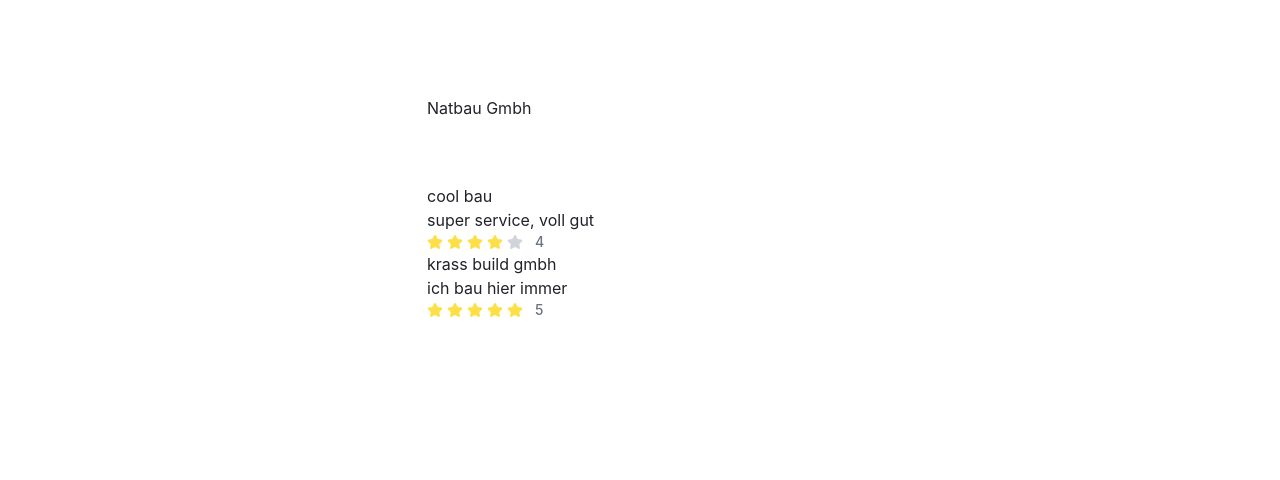
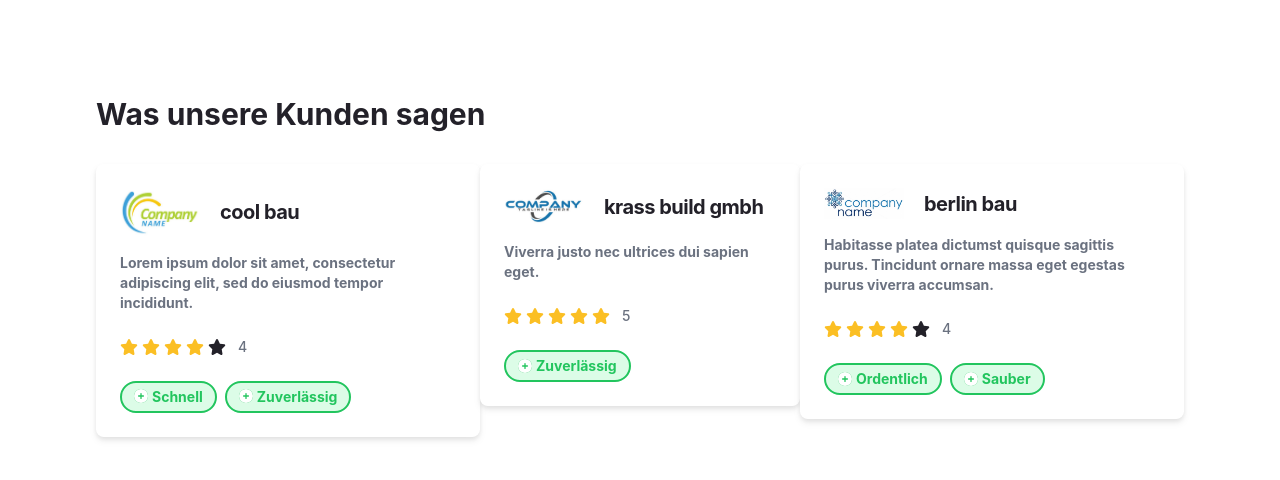
Before and after one commit to valehob/natbau, a Gatsby site: page / in a window 1280 px wide. Built offline with nearby package versions, Linux system fonts and the light colour scheme; Gatsby itself is replaced by a stand-in of ours.

Commit message:
better design

```diff
--- a/gatsby-config.js
+++ b/gatsby-config.js
@@ -25,5 +25,6 @@ module.exports = {
         component: require.resolve(`./src/components/layout`),
       },
     },
+    "gatsby-plugin-fontawesome-css"
   ]
 };
--- a/package.json
+++ b/package.json
@@ -15,8 +15,12 @@
     "clean": "gatsby clean"
   },
   "dependencies": {
+    "@fortawesome/fontawesome-svg-core": "^6.4.2",
+    "@fortawesome/free-solid-svg-icons": "^6.4.2",
+    "@fortawesome/react-fontawesome": "^0.2.0",
     "autoprefixer": "^10.4.15",
     "gatsby": "^5.12.4",
+    "gatsby-plugin-fontawesome-css": "^1.2.0",
     "gatsby-plugin-google-gtag": "^5.12.0",
     "gatsby-plugin-image": "^3.12.0",
     "gatsby-plugin-layout": "^4.12.0",
--- a/src/components/layout.js
+++ b/src/components/layout.js
@@ -2,7 +2,7 @@ import React from "react"
 
 export default function Layout({ children }) {
   return (
-    <div style={{ margin: '0 auto', maxWidth: 650, padding: '0 1rem' }}>
+    <div>
       {children}
     </div>
   )
--- a/src/components/rating.js
+++ b/src/components/rating.js
@@ -1,4 +1,6 @@
 import * as React from "react"
+import { FontAwesomeIcon } from '@fortawesome/react-fontawesome'
+import { faStar } from "@fortawesome/free-solid-svg-icons"
 
 const Rating = (props) => {
 
@@ -6,9 +8,7 @@ const Rating = (props) => {
         let content = [];
         for (let i = 0; i < count; i++) {
             content.push(
-                <svg class="w-4 h-4 text-yellow-300 mr-1" aria-hidden="true" xmlns="http://www.w3.org/2000/svg" fill="currentColor" viewBox="0 0 22 20">
-                <path d="M20.924 7.625a1.523 1.523 0 0 0-1.238-1.044l-5.051-.734-2.259-4.577a1.534 1.534 0 0 0-2.752 0L7.365 5.847l-5.051.734A1.535 1.535 0 0 0 1.463 9.2l3.656 3.563-.863 5.031a1.532 1.532 0 0 0 2.226 1.616L11 17.033l4.518 2.375a1.534 1.534 0 0 0 2.226-1.617l-.863-5.03L20.537 9.2a1.523 1.523 0 0 0 .387-1.575Z"/>
-                </svg>
+                <FontAwesomeIcon icon={faStar} className="mr-1 text-amber-400"/>
             );
         }
         return content;
@@ -18,16 +18,14 @@ const Rating = (props) => {
         let content = [];
         for (let i = 0; i < 5-count; i++) {
             content.push(
-                <svg class="w-4 h-4 text-gray-300 mr-1 dark:text-gray-500" aria-hidden="true" xmlns="http://www.w3.org/2000/svg" fill="currentColor" viewBox="0 0 22 20">
-                <path d="M20.924 7.625a1.523 1.523 0 0 0-1.238-1.044l-5.051-.734-2.259-4.577a1.534 1.534 0 0 0-2.752 0L7.365 5.847l-5.051.734A1.535 1.535 0 0 0 1.463 9.2l3.656 3.563-.863 5.031a1.532 1.532 0 0 0 2.226 1.616L11 17.033l4.518 2.375a1.534 1.534 0 0 0 2.226-1.617l-.863-5.03L20.537 9.2a1.523 1.523 0 0 0 .387-1.575Z"/>
-                </svg>
+                <FontAwesomeIcon icon={faStar} className="mr-1"/>
             );
         }
         return content;
       };
 
     return (
-        <div class="flex items-center">
+        <div className={`flex items-center ${props.className}`}>
             {yellowStars(props.rating)}
             {greyStars(props.rating)}
             <p class="ml-2 text-sm font-medium text-gray-500 dark:text-gray-400">{props.rating}</p>
--- a/src/components/review.js
+++ b/src/components/review.js
@@ -1,15 +1,30 @@
 import * as React from "react"
 import Rating from './rating'
+import { FontAwesomeIcon } from '@fortawesome/react-fontawesome'
+import { faCirclePlus } from "@fortawesome/free-solid-svg-icons"
 
 const Review = (props) => {
   return (
-    <div className="review">
-        <div className="review-head">
-            <img className="reviewer-image"></img>
-            <p className="reviewer-name">{props.name}</p>
+    <div className="review max-w-sm p-6 bg-white  rounded-lg drop-shadow-md font-bold">
+        <div className="review-head flex items-center mb-4">
+            <div className="w-20 mr-5">
+              {props.image}
+            </div>
+            <h6 className="reviewer-name text-xl tracking-tight">{props.name}</h6>
         </div>
-        <p className="review-content">{props.content}</p>
-        <Rating rating={props.rating}></Rating>
+        <div className="space-y-4">
+          <p className="review-content text-sm text-gray-500">{props.content}</p>
+        <Rating className="py-2" rating={props.rating}></Rating>
+        <div className="flex space-x-2">
+          {props.positives?.map((positive) =>
+              <div className="px-3 py-1 w-fit text-sm rounded-full border-2 text-green-500 border-green-500 bg-green-100">
+                <FontAwesomeIcon icon={faCirclePlus} inverse className="bg-green-500 rounded-full mr-1"/>
+                {positive}
+              </div>
+            )}
+        </div>
+        </div>
+
     </div>
   )
 }
--- a/src/pages/index.js
+++ b/src/pages/index.js
@@ -1,5 +1,6 @@
 import * as React from "react"
 import Review from '../components/review'
+import { StaticImage } from "gatsby-plugin-image"
 
 const pageStyles = {
   color: "#232129",
@@ -81,14 +82,20 @@ const badgeStyle = {
 const IndexPage = () => {
   return (
     <main style={pageStyles}>
-      <h1 style={headingStyles}>
-        Natbau Gmbh
+      <h1 className="text-3xl font-bold mb-8">
+        Was unsere Kunden sagen
       </h1>
-      <p style={paragraphStyles}>
-      </p>
-
-    <Review  name="cool bau" content="super service, voll gut" rating={4}></Review>
-    <Review  name="krass build gmbh" content="ich bau hier immer" rating={5}></Review>
+    <div className="reviews flex justify-between items-start">
+      <Review name="cool bau" rating={4} positives={["Schnell", "Zuverlässig"]}
+        image={<StaticImage src={"../images/logo1.jpeg"} alt="logo1" className="object-cover"/>}
+        content="Lorem ipsum dolor sit amet, consectetur adipiscing elit, sed do eiusmod tempor incididunt." ></Review>
+      <Review name="krass build gmbh" rating={5} positives={["Zuverlässig"]}
+        image={<StaticImage src={"../images/logo2.jpeg"} alt="logo2" className="object-cover"/>}
+        content="Viverra justo nec ultrices dui sapien eget."></Review>
+      <Review name="berlin bau" rating={4} positives={["Ordentlich", "Sauber"]}
+        image={<StaticImage src={"../images/logo4.jpeg"} alt="logo3" className="object-cover"/>}
+        content="Habitasse platea dictumst quisque sagittis purus. Tincidunt ornare massa eget egestas purus viverra accumsan."></Review>
+    </div>
     </main>
   )
 }
```
Also changed, not shown: src/images/logo1.jpeg (added), src/images/logo2.jpeg (added), src/images/logo3.jpeg (added), src/images/logo4.jpeg (added), 2 other files.
